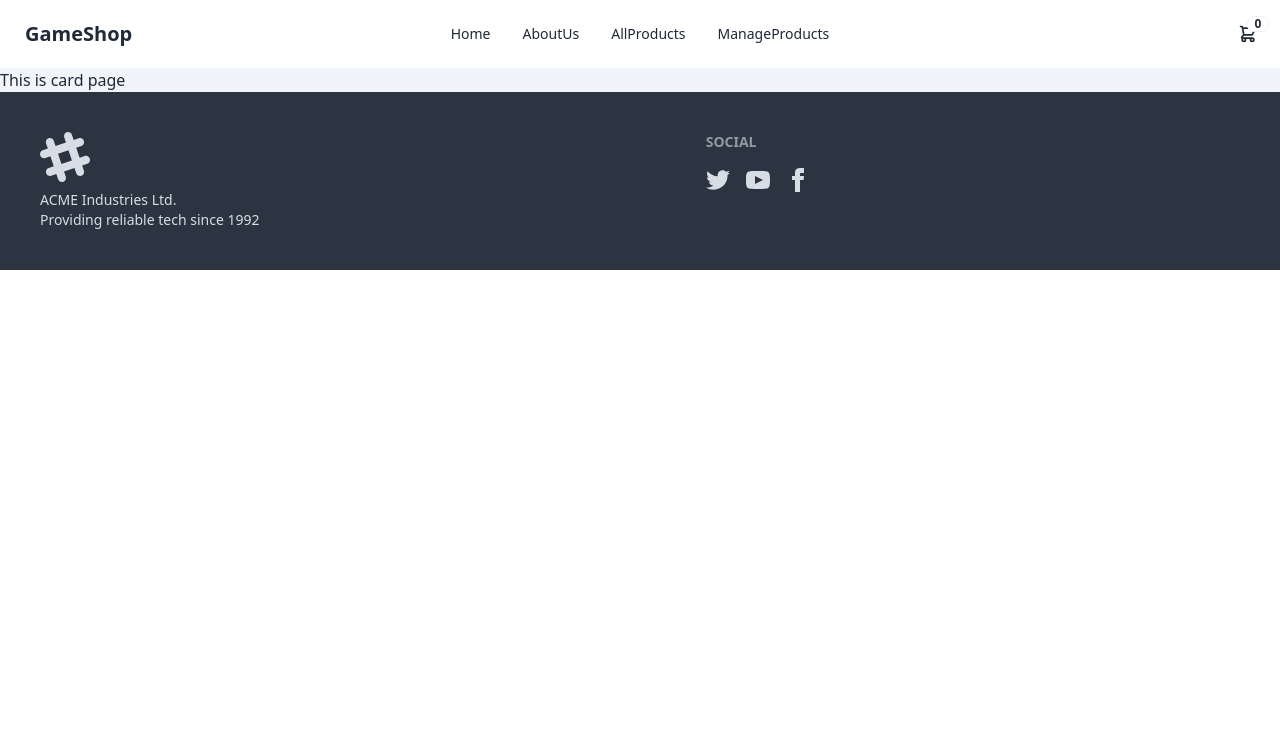
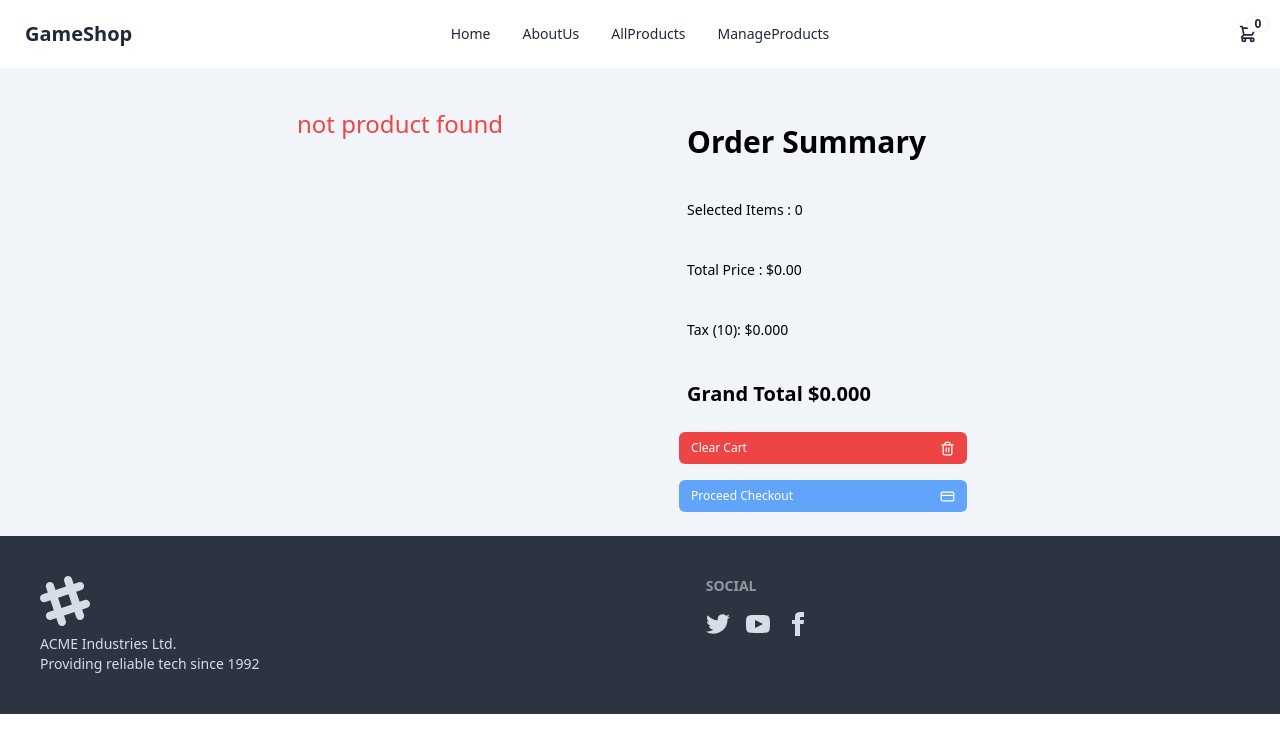
Before and after one commit to sadek1999/gamming-shop-frontend, a React (Vite) app: page /card in a window 1280 px wide. Shown: the top 752 px of the page. Built offline with nearby package versions, Linux system fonts and the light colour scheme.

Commit message:
set card page

```diff
--- /dev/null
+++ b/src/components/OrderSummary.tsx
@@ -0,0 +1,56 @@
+import { CreditCard, Trash2 } from "lucide-react";
+import React from "react";
+import { useAppDispatch, useAppSelector } from "../redux/hook";
+
+// import { clearCart } from "../redux/features/cartSlice";
+
+const OrderSummary = () => {
+//   const dispatch = useAppDispatch()
+    const {tax,taxRate,grandTotal,totalPrice,selectedItems}= useAppSelector((store)=>store.card)
+    // const handleClearCart=()=>{
+    //   dispatch(clearCart())
+    // }
+  return (
+    <div className=" lg:w-80 w-full h-full  rounded text-black">
+      <div className="px-6 py-4 space-y-10">
+        <h1 className="text-3xl font-bold text-dark">Order Summary</h1>
+        <p className="text-sm text-dark mt-2">
+          Selected Items : {selectedItems}
+        </p>
+        <p className="text-sm text-dark mt-2">
+          Total Price : ${totalPrice.toFixed(2)}
+        </p>
+        <p className="text-sm text-dark mt-2">
+          Tax ({taxRate * 100}): ${tax.toFixed(3)}
+        </p>
+        <h3 className="text-xl font-semibold text-dark mt-4">
+          Grand Total ${grandTotal.toFixed(3)}
+        </h3>
+      </div>
+      <div className="px-4 pb-6">
+        {" "}
+        <button
+          onClick={(e) => {
+            e.stopPropagation();
+            // handleClearCart();
+          }}
+          className="bg-red-500 px-3 py-2 text-white  mt-2 rounded-md w-full text-xs flex justify-between items-center mb-4"
+        >
+          <span>Clear Cart</span>
+          <Trash2 className="inline" width={15} height={15} />
+        </button>
+        <button
+          onClick={(e) => {
+            e.stopPropagation();
+          }}
+          className="bg-blue-400 px-3 py-2 text-white  mt-2 rounded-md w-full text-xs flex justify-between items-center"
+        >
+          <span>Proceed Checkout</span>
+          <CreditCard className="inline" width={15} height={15} />
+        </button>
+      </div>
+    </div>
+  );
+};
+
+export default OrderSummary;
--- a/src/components/ProductsCard.tsx
+++ b/src/components/ProductsCard.tsx
@@ -41,6 +41,7 @@ const ProductsCard = ({ product }: { product: any }) => {
           src={product.img}
           alt={product.name}
           className="w-full h-60 object-cover transition-opacity duration-300 hover:opacity-75"
+
         />
         <div className="p-4 flex flex-col flex-grow">
           <h3 className="text-xl font-bold text-blue-500 mb-2">
--- a/src/components/cardDetails.tsx
+++ b/src/components/cardDetails.tsx
@@ -1,11 +1,50 @@
-import React from 'react';
+/* eslint-disable @typescript-eslint/no-explicit-any */
+import { Minus, Plus, Trash2 } from "lucide-react";
+import React from "react";
 
-const CardDetails = () => {
-    return (
-        <div>
+// import { useAppDispatch } from "../redux/hooks";
+// import { updateQuantity } from "../redux/features/cartSlice";
 
-        </div>
-    );
+const CartDetails = ({ product }: any) => {
+// const dispatch = useAppDispatch()
+//   const handleQuantity =(type:string,id:string)=>{
+//     const payload = {type,id}
+//     dispatch(updateQuantity(payload))
+//   }
+  return (
+    <div className="flex items-center justify-between space-x-4 border border-gray-300 rounded-lg p-4 bg-white shadow-md transition-transform transform hover:scale-105 hover:shadow-lg w-full max-w-md mx-auto">
+      <img
+        src={product.img}
+        alt={product.name}
+        className="w-24 h-24 object-cover rounded-md"
+      />
+      <div className="flex-grow mx-4">
+        <h3 className="text-lg font-semibold text-blue-400 truncate mb-2">{product.name}</h3>
+        <p className="text-lg font-bold text-red-600">${product.price}</p>
+      </div>
+      <div className="flex items-center space-x-2">
+        <button
+        //   onClick={() => handleQuantity("decrement", product.id)}
+          className="bg-blue-400 text-white p-2 rounded-full hover:bg-blue-800"
+        >
+          <Minus size={18} />
+        </button>
+        <span className="text-lg font-semibold">{product.quantity}</span>
+        <button
+        //   onClick={() => handleQuantity("increment", product.id)}
+          className="bg-blue-400 text-white p-2 rounded-full hover:bg-blue-800"
+        >
+          <Plus size={18} />
+        </button>
+      </div>
+      <button
+        // onClick={(e) => handleRemove(e, product.id)}
+        className="bg-red-600 text-white p-2 rounded-full hover:bg-red-700"
+      >
+        <Trash2 size={18} />
+      </button>
+    </div>
+  );
 };
 
-export default CardDetails;
+export default CartDetails;
--- a/src/components/navbar/Navbar.tsx
+++ b/src/components/navbar/Navbar.tsx
@@ -2,12 +2,9 @@ import { Link, NavLink } from "react-router-dom";
 import "./Navbar.css";
 import { useAppSelector } from "../../redux/hook";
 
-
-
 const Navbar = () => {
-
-  const products=useAppSelector((store)=>store.card.products)
-  console.log(products)
+  const products = useAppSelector((store) => store.card.products);
+  console.log(products);
 
   const Links = (
     <>
@@ -82,7 +79,9 @@ const Navbar = () => {
                       d="M3 3h2l.4 2M7 13h10l4-8H5.4M7 13L5.4 5M7 13l-2.293 2.293c-.63.63-.184 1.707.707 1.707H17m0 0a2 2 0 100 4 2 2 0 000-4zm-8 2a2 2 0 11-4 0 2 2 0 014 0z"
                     />
                   </svg>
-                  <span className="badge badge-sm indicator-item">{products.length}</span>
+                  <span className="badge badge-sm indicator-item">
+                    {products.length}
+                  </span>
                 </div>
               </div>
               <div
@@ -90,19 +89,19 @@ const Navbar = () => {
                 className="card card-compact dropdown-content bg-base-100 z-[1] mt-3 w-52 shadow"
               >
                 <div className="card-body">
-                  <span className="text-lg font-bold">{products?.length} Items</span>
-                  <span className="text-info">Subtotal: $999</span>
+                  <span className="text-lg font-bold">
+                    {products?.length} Items
+                  </span>
+
                   <div className="card-actions">
-                    <button className="btn btn-primary btn-block" >
+                    <button className="btn btn-primary btn-block">
                       <Link to={"/card"}>View cart</Link>
-
                     </button>
                   </div>
                 </div>
               </div>
             </div>
           </div>
-
         </div>
       </div>
     </nav>
--- a/src/pages/About/AboutUs.tsx
+++ b/src/pages/About/AboutUs.tsx
@@ -1,11 +1,30 @@
-
-
 const AboutUs = () => {
-    return (
-        <div>
-            <h1>This is About us page ..................</h1>
+  return (
+    <div>
+      <div>
+        <div
+          className="hero min-h-screen"
+          style={{
+            backgroundImage:
+              "url(https://img.daisyui.com/images/stock/photo-1507358522600-9f71e620c44e.webp)",
+          }}
+        >
+          <div className="hero-overlay bg-opacity-60"></div>
+          <div className="hero-content text-neutral-content text-center">
+            <div className="max-w-md">
+              <h1 className="mb-5 text-5xl font-bold">Hello there</h1>
+              <p className="mb-5">
+                Provident cupiditate voluptatem et in. Quaerat fugiat ut
+                assumenda excepturi exercitationem quasi. In deleniti eaque aut
+                repudiandae et a id nisi.
+              </p>
+              <button className="btn btn-primary">Get Started</button>
+            </div>
+          </div>
         </div>
-    );
+      </div>
+    </div>
+  );
 };
 
 export default AboutUs;
--- a/src/pages/card/card.tsx
+++ b/src/pages/card/card.tsx
@@ -1,9 +1,26 @@
-import React from "react";
+// import React from "react";
+import CartDetails from "../../components/cardDetails";
+import OrderSummary from "../../components/OrderSummary";
+import { useAppSelector } from "../../redux/hook";
+// import  store  from './../../redux/store';
+
 
 const Card = () => {
-  return <div>
 
-    <h1>This is card page</h1>
+  const products=useAppSelector((store)=>store.card.products)
+  return <div className="container mt-10 mx-auto">
+    <div className="flex lg:flex-row flex-col-reverse justify-center lg:space-x-40">
+      <div className="  space-y-4 lg:mt-0 mt-5">
+      {products.length ? (
+            products.map((product: any) => (
+              <CartDetails key={product.id} product={product} />
+            ))
+          ) : (
+            <p className="text-2xl text-red-500"> not product found</p>
+          )}
+      </div>
+      <OrderSummary></OrderSummary>
+    </div>
   </div>;
 };
 
```
